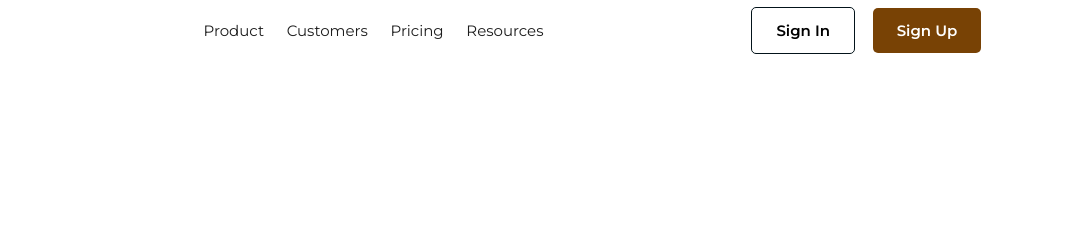
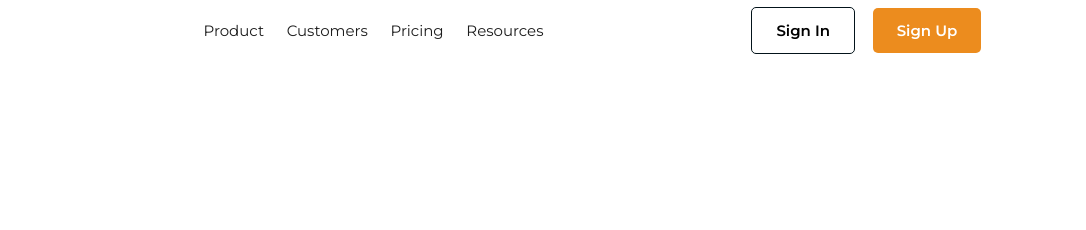
Before and after one commit to Sntradehub/Productly, a plain HTML site: page index.html in a window 1280 px wide. Shown: the top 230 px of the page, 194-1280 px from the left. Drawn offline with Linux system fonts and the light colour scheme; a web font is replaced by a local one.

Commit message:
addition

```diff
--- a/style.css
+++ b/style.css
@@ -68,7 +68,7 @@ section {
 }
 
 .btn2 {
-  background-color: rgb(120, 66, 5);
+  background-color: rgb(236, 140, 30);
   padding: 1.3rem 2.4rem;
   font-size: 1.5rem;
   font-weight: 600;
```
